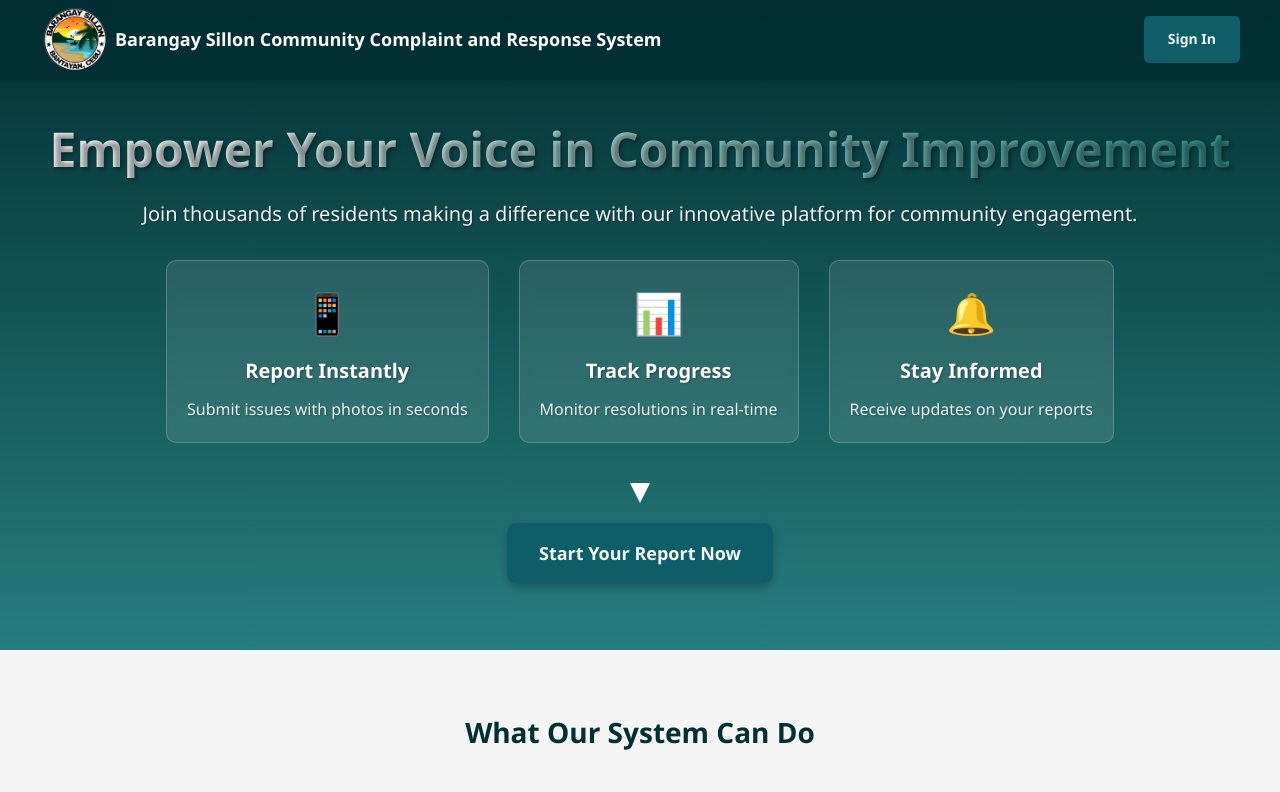
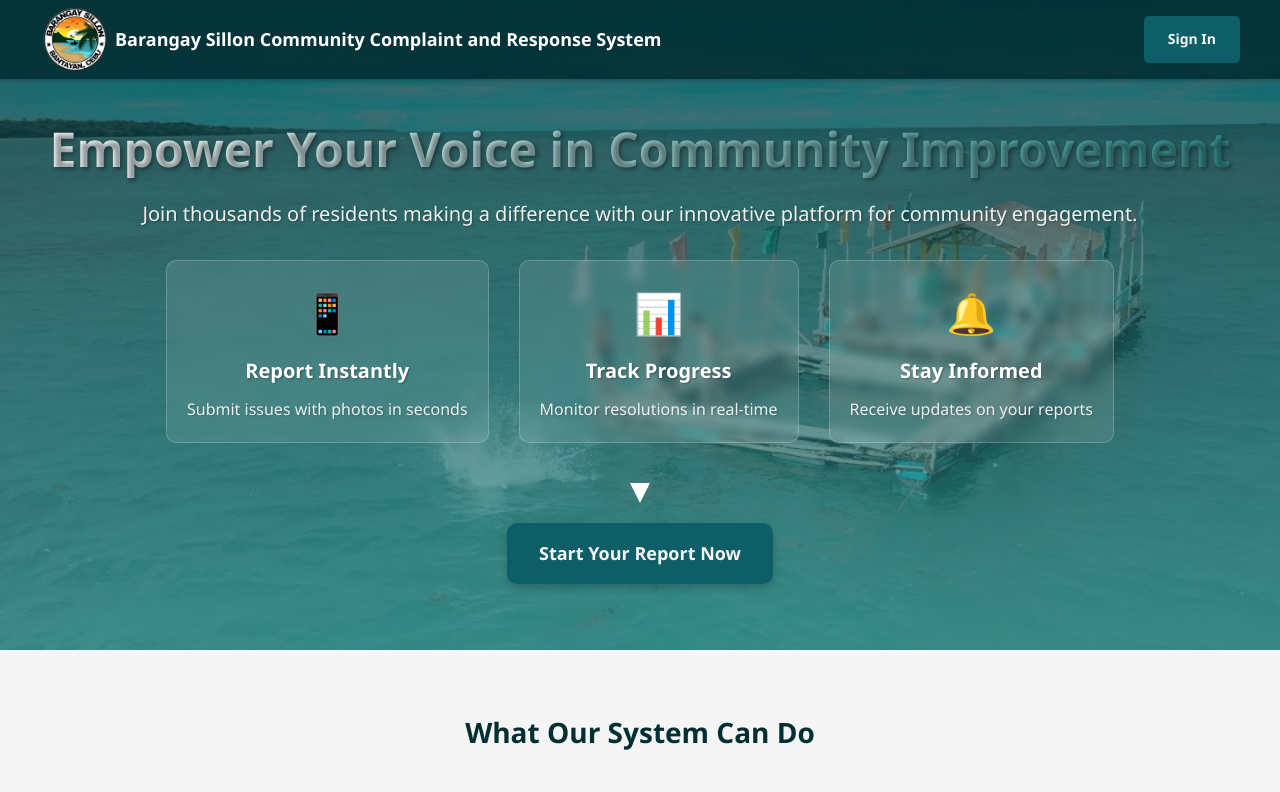
Before and after one commit to jamrose7/BSCCARS, a plain HTML site: page html/index.html in a window 1280 px wide. Shown: the top 792 px of the page. Drawn offline with Linux system fonts and the light colour scheme; the site is published under a folder, as on GitHub Pages, so addresses that start at the root find nothing.

Commit message:
git commit -m Update landing page background image

```diff
--- a/css/landing.css
+++ b/css/landing.css
@@ -75,7 +75,7 @@ body {
   min-height: 650px;
   padding: 120px 20px 60px;
   text-align: center;
-  background: linear-gradient(to bottom, rgba(2, 47, 51, 0.7), rgba(45, 140, 140, 0.7)), url('/BSCCARS/images/hero-background.jpg');
+  background: linear-gradient(to bottom, rgba(2, 47, 51, 0.7), rgba(45, 140, 140, 0.7)), url("../images/hero-background.jpg");
   background-size: cover;
   background-position: center;
   background-repeat: no-repeat;
```
